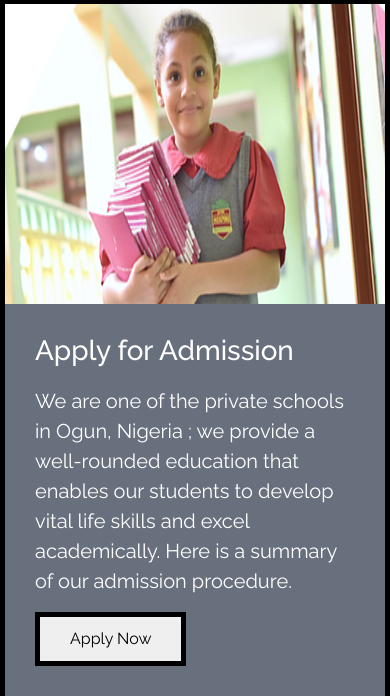
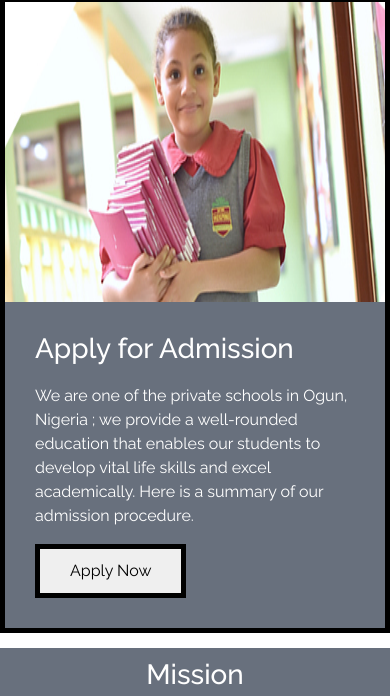
Before and after one commit to Romuald01/prideacademycollege, a plain HTML site: page index.html in a window 390 px wide. Shown: the part 468-1164 px from the top of the page. Drawn offline with nearby package versions, Linux system fonts and the light colour scheme.

Commit message:
updating pride academy website

```diff
--- a/css/style.css
+++ b/css/style.css
@@ -456,4 +456,15 @@ footer .contact_us img {
   }
 }
 @media (max-width: 425px) {
+  .school_logo {
+    height: 50px;
+  }
+  .admission_paragraph,
+  .mission_vision_paragraph,
+  .footer_about_text,
+  .footer_about_text,
+  .quick_links a,
+  .contact_us p {
+    font-size: 16px;
+  }
 }
```
